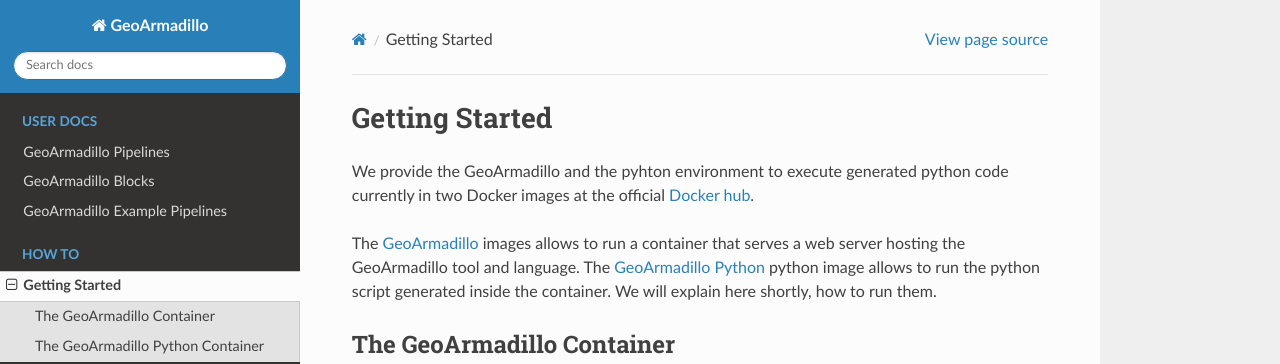
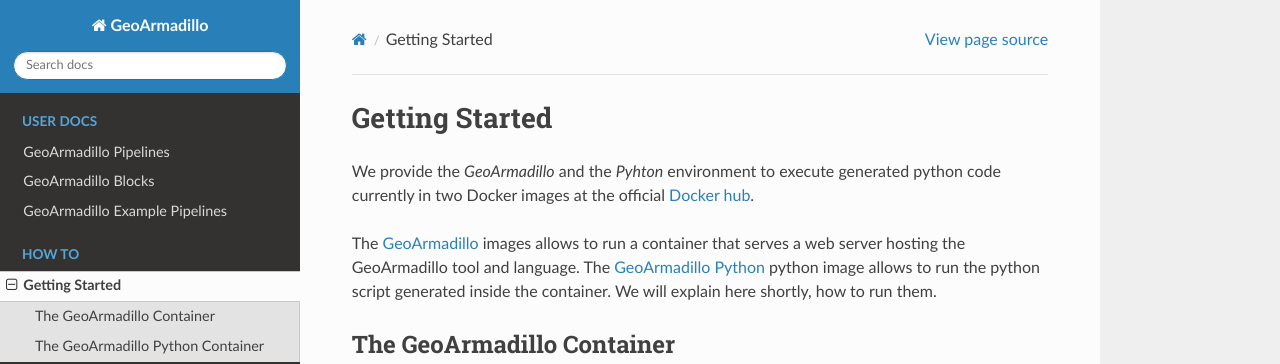
Before and after one commit to geo-quarum/geo-quarum.github.io, a Sphinx documentation site: the page built from docs/source/dev/getting_started.rst, in a window 1280 px wide and 900 px high. Shown: the top 364 px of the window. Built offline with Sphinx 7.4.7 and the Read the Docs theme 3.1.0, drawn with Linux system fonts in a browser that asks for light colours.

```diff
--- a/docs/source/dev/getting_started.rst
+++ b/docs/source/dev/getting_started.rst
@@ -1,7 +1,8 @@
 Getting Started
 ===============
 
-We provide the GeoArmadillo and the pyhton environment to execute generated python code currently in two Docker images at the official `Docker hub <https://hub.docker.com/u/quarum>`_.
+We provide the *GeoArmadillo* and the *Pyhton* environment to execute generated python code
+currently in two Docker images at the official `Docker hub <https://hub.docker.com/u/quarum>`_.
 
 The `GeoArmadillo <https://hub.docker.com/r/quarum/GeoArmadillo>`_ images allows to run a container that serves a web server hosting the GeoArmadillo tool and language. The `GeoArmadillo Python <https://hub.docker.com/r/quarum/GeoArmadillo_python>`_ python image allows to run the python script generated inside the container. We will explain here shortly, how to run them.
 
```
